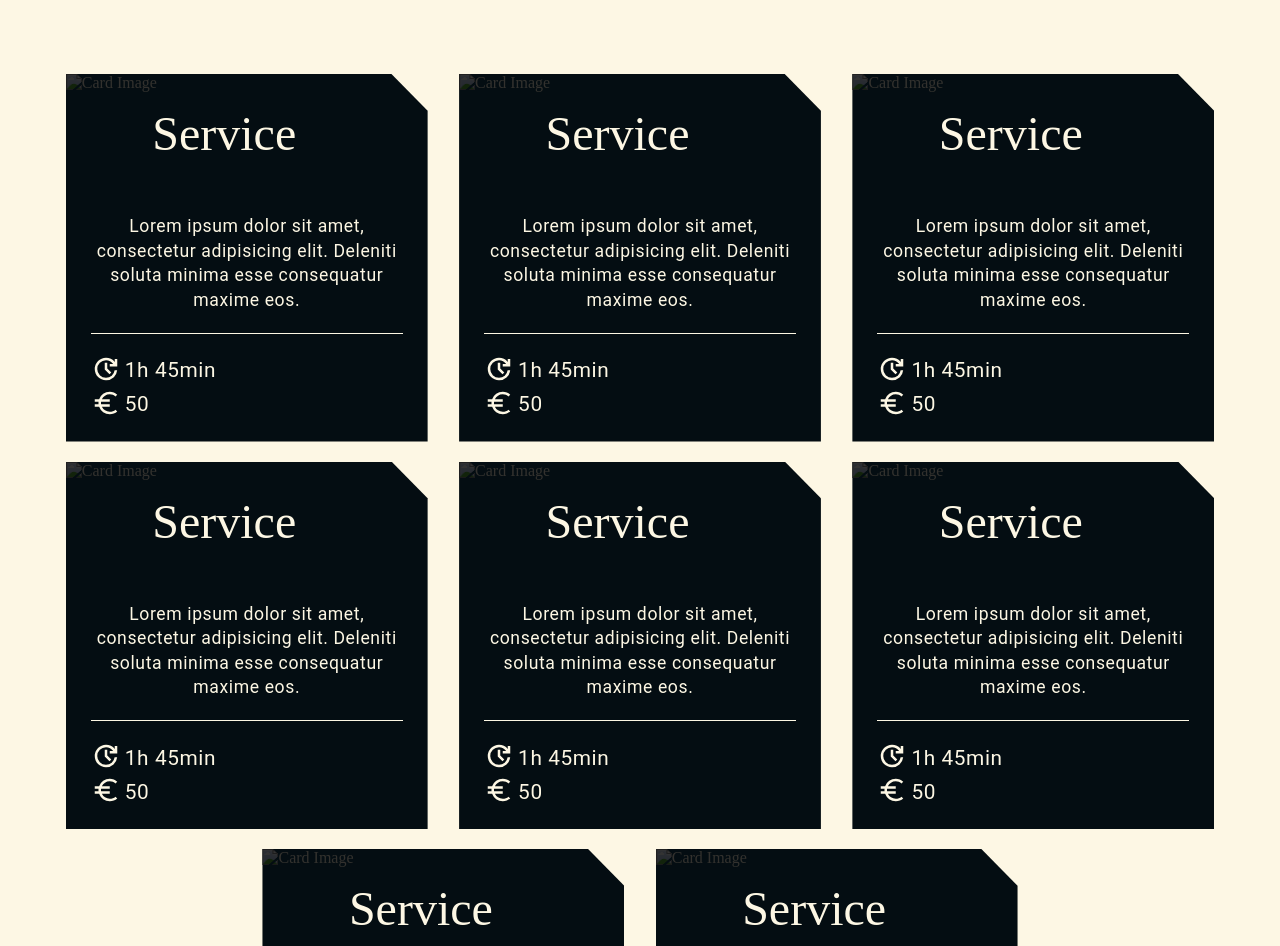
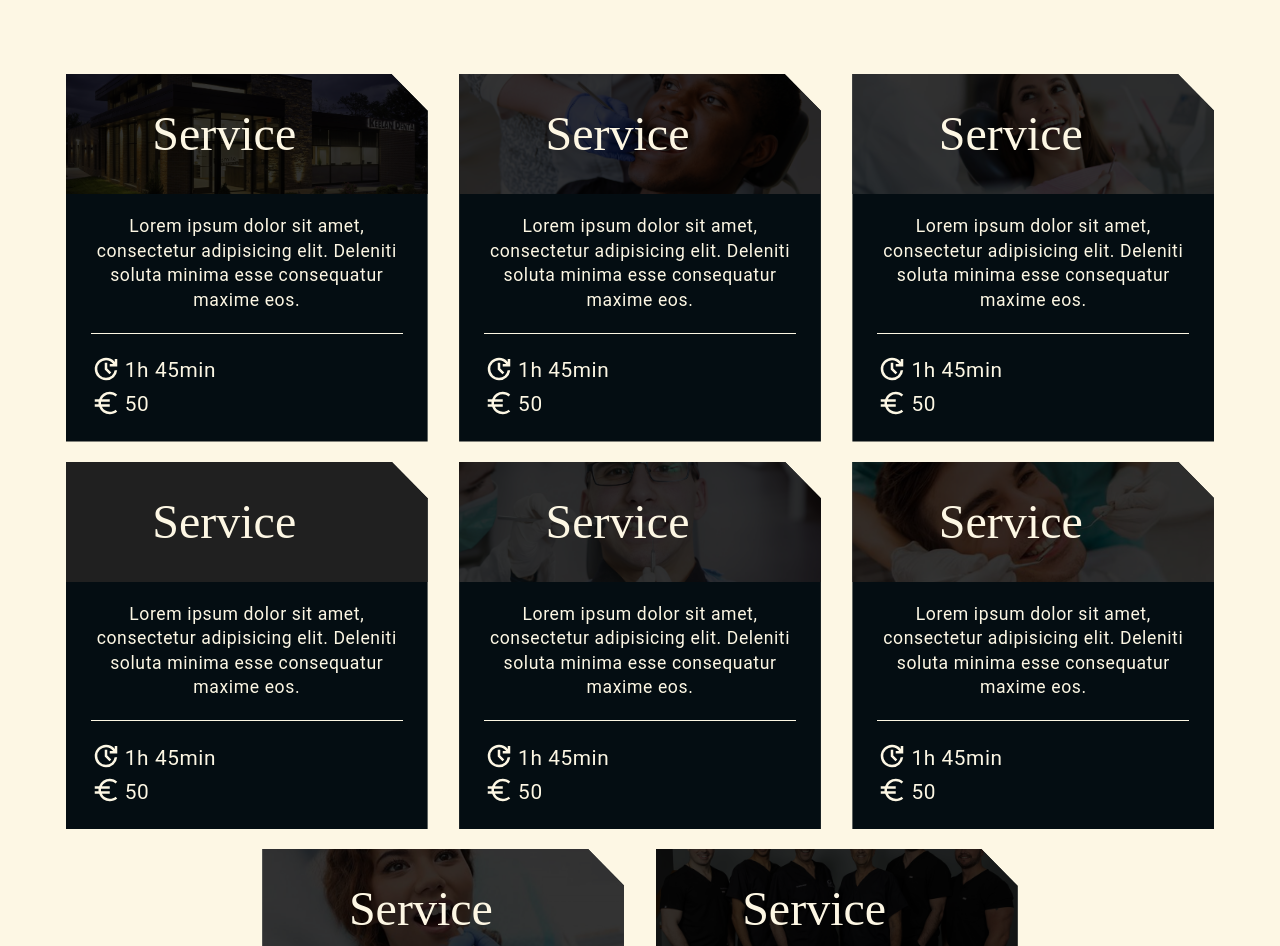
Before and after one commit to YlliLimited/Sunset_Dental, a plain HTML site: page services.html in a window 1280 px wide. Shown: the part 2673-3619 px from the top of the page. Drawn offline with Linux system fonts and the light colour scheme; the site is published under a folder, as on GitHub Pages, so addresses that start at the root find nothing; a web font is replaced by a local one.

Commit message:
modified:   services.html

```diff
--- a/services.html
+++ b/services.html
@@ -71,7 +71,7 @@
                     <div class="servicesCard">
                         <div class="cardTop">
                             <img
-                                src="/assets/images/dentalClinic.jpg"
+                                src="assets/images/dentalClinic.jpg"
                                 alt="Card Image"
                                 loading="lazy"
                             />
@@ -117,7 +117,7 @@
                     <div class="servicesCard">
                         <div class="cardTop">
                             <img
-                                src="/assets/images/patient_1.jpg"
+                                src="assets/images/patient_1.jpg"
                                 alt="Card Image"
                                 loading="lazy"
                             />
@@ -163,7 +163,7 @@
                     <div class="servicesCard">
                         <div class="cardTop">
                             <img
-                                src="/assets/images/patient_2.jpg"
+                                src="assets/images/patient_2.jpg"
                                 alt="Card Image"
                                 loading="lazy"
                             />
@@ -209,7 +209,7 @@
                     <div class="servicesCard">
                         <div class="cardTop">
                             <img
-                                src="/assets/images/patient_3.png"
+                                src="assets/images/patient_3.png"
                                 alt="Card Image"
                                 loading="lazy"
                             />
@@ -255,7 +255,7 @@
                     <div class="servicesCard">
                         <div class="cardTop">
                             <img
-                                src="/assets/images/patient_4.jpg"
+                                src="assets/images/patient_4.jpg"
                                 alt="Card Image"
                                 loading="lazy"
                             />
@@ -301,7 +301,7 @@
                     <div class="servicesCard">
                         <div class="cardTop">
                             <img
-                                src="/assets/images/patient_5.jpg"
+                                src="assets/images/patient_5.jpg"
                                 alt="Card Image"
                                 loading="lazy"
                             />
@@ -347,7 +347,7 @@
                     <div class="servicesCard">
                         <div class="cardTop">
                             <img
-                                src="/assets/images/patient_6.jpg"
+                                src="assets/images/patient_6.jpg"
                                 alt="Card Image"
                                 loading="lazy"
                             />
@@ -393,7 +393,7 @@
                     <div class="servicesCard">
                         <div class="cardTop">
                             <img
-                                src="/assets/images/teamImage.jpg"
+                                src="assets/images/teamImage.jpg"
                                 alt="Card Image"
                                 loading="lazy"
                             />
@@ -442,7 +442,7 @@
                     <div class="servicesCard">
                         <div class="cardTop">
                             <img
-                                src="/assets/images/dentalClinic.jpg"
+                                src="assets/images/dentalClinic.jpg"
                                 alt="Card Image"
                                 loading="lazy"
                             />
@@ -488,7 +488,7 @@
                     <div class="servicesCard">
                         <div class="cardTop">
                             <img
-                                src="/assets/images/patient_1.jpg"
+                                src="assets/images/patient_1.jpg"
                                 alt="Card Image"
                                 loading="lazy"
                             />
@@ -534,7 +534,7 @@
                     <div class="servicesCard">
                         <div class="cardTop">
                             <img
-                                src="/assets/images/patient_2.jpg"
+                                src="assets/images/patient_2.jpg"
                                 alt="Card Image"
                                 loading="lazy"
                             />
@@ -580,7 +580,7 @@
                     <div class="servicesCard">
                         <div class="cardTop">
                             <img
-                                src="/assets/images/patient_3.png"
+                                src="assets/images/patient_3.png"
                                 alt="Card Image"
                                 loading="lazy"
                             />
@@ -626,7 +626,7 @@
                     <div class="servicesCard">
                         <div class="cardTop">
                             <img
-                                src="/assets/images/patient_4.jpg"
+                                src="assets/images/patient_4.jpg"
                                 alt="Card Image"
                                 loading="lazy"
                             />
@@ -672,7 +672,7 @@
                     <div class="servicesCard">
                         <div class="cardTop">
                             <img
-                                src="/assets/images/patient_5.jpg"
+                                src="assets/images/patient_5.jpg"
                                 alt="Card Image"
                                 loading="lazy"
                             />
@@ -718,7 +718,7 @@
                     <div class="servicesCard">
                         <div class="cardTop">
                             <img
-                                src="/assets/images/patient_6.jpg"
+                                src="assets/images/patient_6.jpg"
                                 alt="Card Image"
                                 loading="lazy"
                             />
@@ -764,7 +764,7 @@
                     <div class="servicesCard">
                         <div class="cardTop">
                             <img
-                                src="/assets/images/teamImage.jpg"
+                                src="assets/images/teamImage.jpg"
                                 alt="Card Image"
                                 loading="lazy"
                             />
@@ -813,7 +813,7 @@
                     <div class="servicesCard">
                         <div class="cardTop">
                             <img
-                                src="/assets/images/dentalClinic.jpg"
+                                src="assets/images/dentalClinic.jpg"
                                 alt="Card Image"
                                 loading="lazy"
                             />
@@ -859,7 +859,7 @@
                     <div class="servicesCard">
                         <div class="cardTop">
                             <img
-                                src="/assets/images/patient_1.jpg"
+                                src="assets/images/patient_1.jpg"
                                 alt="Card Image"
                                 loading="lazy"
                             />
@@ -905,7 +905,7 @@
                     <div class="servicesCard">
                         <div class="cardTop">
                             <img
-                                src="/assets/images/patient_2.jpg"
+                                src="assets/images/patient_2.jpg"
                                 alt="Card Image"
                                 loading="lazy"
                             />
@@ -951,7 +951,7 @@
                     <div class="servicesCard">
                         <div class="cardTop">
                             <img
-                                src="/assets/images/patient_3.png"
+                                src="assets/images/patient_3.png"
                                 alt="Card Image"
                                 loading="lazy"
                             />
@@ -997,7 +997,7 @@
                     <div class="servicesCard">
                         <div class="cardTop">
                             <img
-                                src="/assets/images/patient_4.jpg"
+                                src="assets/images/patient_4.jpg"
                                 alt="Card Image"
                                 loading="lazy"
                             />
@@ -1043,7 +1043,7 @@
                     <div class="servicesCard">
                         <div class="cardTop">
                             <img
-                                src="/assets/images/patient_5.jpg"
+                                src="assets/images/patient_5.jpg"
                                 alt="Card Image"
                                 loading="lazy"
                             />
@@ -1089,7 +1089,7 @@
                     <div class="servicesCard">
                         <div class="cardTop">
                             <img
-                                src="/assets/images/patient_6.jpg"
+                                src="assets/images/patient_6.jpg"
                                 alt="Card Image"
                                 loading="lazy"
                             />
@@ -1135,7 +1135,7 @@
                     <div class="servicesCard">
                         <div class="cardTop">
                             <img
-                                src="/assets/images/teamImage.jpg"
+                                src="assets/images/teamImage.jpg"
                                 alt="Card Image"
                                 loading="lazy"
                             />
```
